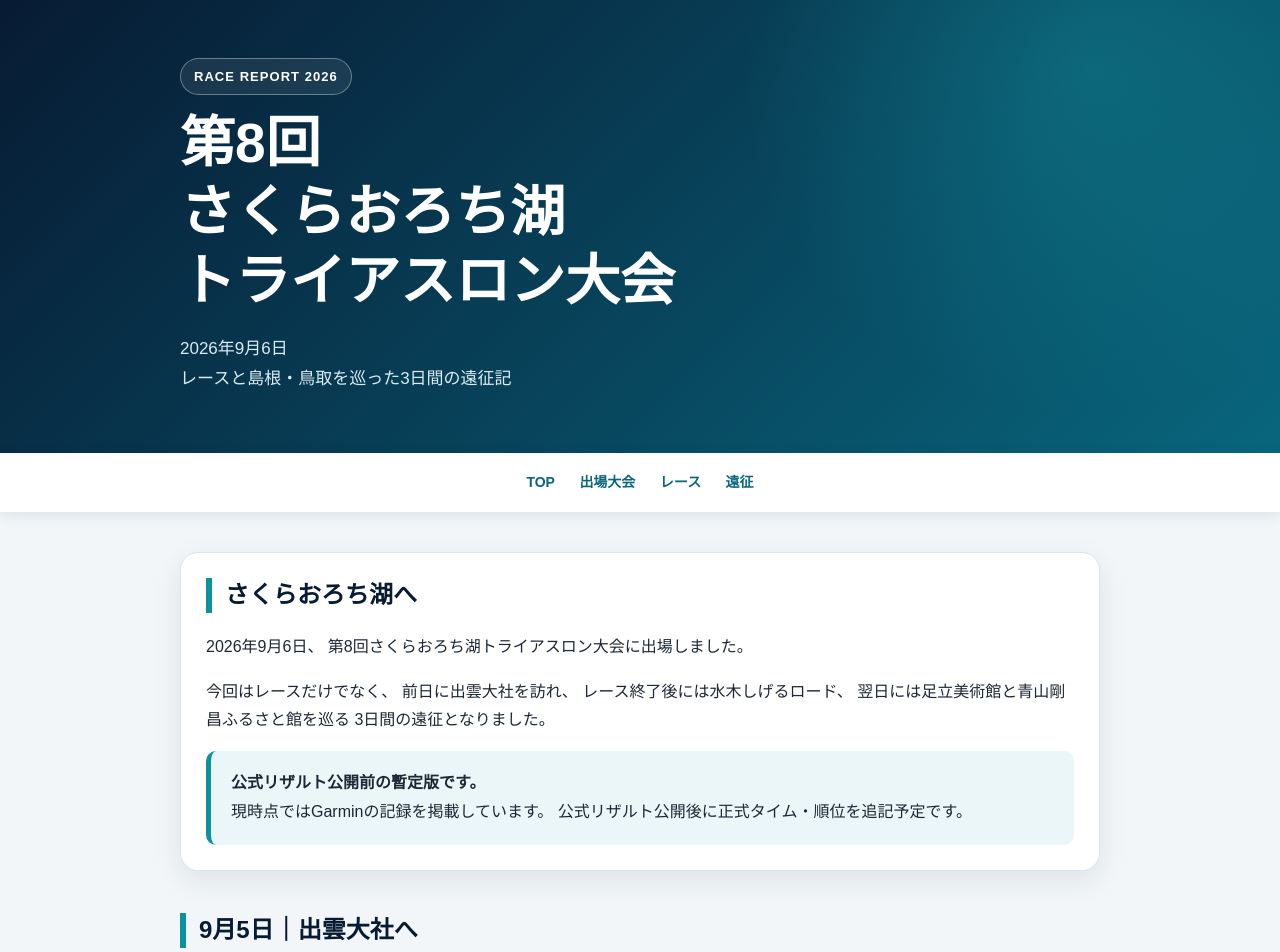
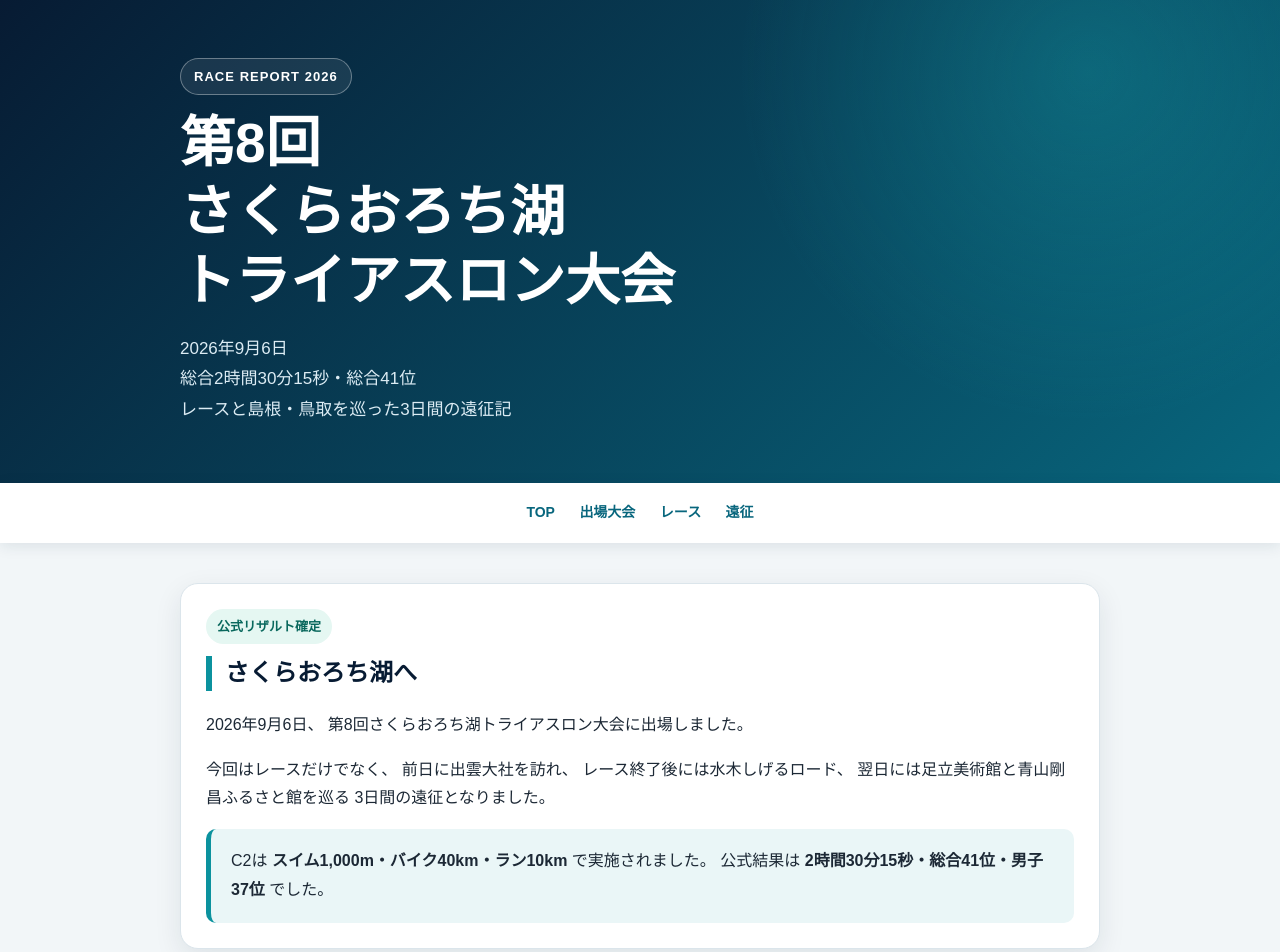
Before and after one commit to DISK1004/disk1004.github.io, a Jekyll site: the page built from sakura-orochi2026.html, in a window 1280 px wide. Shown: the top 952 px of the page. Built offline with Jekyll 4.4.1, drawn with Linux system fonts in a browser that asks for light colours; some of the changed text lies outside the part shown.

Commit message:
sakura-orochi2026.html の更新

```diff
--- a/sakura-orochi2026.html
+++ b/sakura-orochi2026.html
@@ -17,7 +32,7 @@
 
   <meta
     name="description"
-    content="2026年9月6日に開催された第8回さくらおろち湖トライアスロン大会のレースレビュー。Garmin暫定記録とともに、出雲大社、水木しげるロード、足立美術館、青山剛昌ふるさと館を巡った3日間の遠征を振り返ります。"
+    content="2026年9月6日に開催された第8回さくらおろち湖トライアスロン大会のレースレビュー。総合2時間30分15秒、総合41位、ラン12位。出雲大社、水木しげるロード、足立美術館、青山剛昌ふるさと館を巡った3日間の遠征も振り返ります。"
   >
 
   <title>
@@ -25,6 +40,7 @@
   </title>
 
   <style>
+
     :root {
       --navy: #071b33;
       --blue: #08667d;
@@ -35,6 +51,10 @@
       --muted: #667786;
       --border: #dbe5eb;
       --shadow: 0 9px 28px rgba(9, 35, 57, 0.09);
+      --green-bg: #e5f7f2;
+      --green-text: #09685d;
+      --gold-bg: #fff6dc;
+      --gold-text: #806000;
     }
 
     * {
@@ -49,7 +69,10 @@
       margin: 0;
       color: var(--text);
       background: var(--light);
-      font-family: Arial, "Noto Sans JP", sans-serif;
+      font-family:
+        Arial,
+        "Noto Sans JP",
+        sans-serif;
       line-height: 1.8;
     }
 
@@ -63,7 +86,10 @@
     }
 
     .container {
-      width: min(920px, calc(100% - 28px));
+      width: min(
+        920px,
+        calc(100% - 28px)
+      );
       margin: 0 auto;
     }
 
@@ -162,6 +188,17 @@
       background: #eaf6f7;
     }
 
+    .official-badge {
+      display: inline-block;
+      margin-bottom: 12px;
+      padding: 6px 11px;
+      color: var(--green-text);
+      border-radius: 999px;
+      background: var(--green-bg);
+      font-size: 13px;
+      font-weight: bold;
+    }
+
     .photo {
       overflow: hidden;
       margin: 22px 0;
@@ -251,6 +288,54 @@
       font-size: clamp(36px, 8vw, 55px);
     }
 
+    .rank-box {
+      display: grid;
+      grid-template-columns: repeat(3, 1fr);
+      gap: 13px;
+      margin: 22px 0;
+    }
+
+    .rank-item {
+      padding: 17px 12px;
+      text-align: center;
+      border: 1px solid var(--border);
+      border-radius: 14px;
+      background: #f7fbfc;
+    }
+
+    .rank-item span {
+      display: block;
+      color: var(--muted);
+      font-size: 12px;
+    }
+
+    .rank-item strong {
+      display: block;
+      margin-top: 5px;
+      color: var(--blue);
+      font-size: 22px;
+    }
+
+    .rank-item.highlight {
+      background: var(--gold-bg);
+    }
+
+    .rank-item.highlight strong {
+      color: var(--gold-text);
+    }
+
+    .analysis-box {
+      margin-top: 20px;
+      padding: 20px;
+      border-radius: 14px;
+      background: #f5fafb;
+      border: 1px solid var(--border);
+    }
+
+    .analysis-box strong {
+      color: var(--blue);
+    }
+
     .goal-box {
       padding: 25px;
       color: white;
@@ -323,19 +408,24 @@
     }
 
     @media (max-width: 650px) {
+
       header {
         padding: 45px 0;
       }
 
-      .race-summary {
+      .race-summary,
+      .rank-box {
         grid-template-columns: 1fr;
       }
 
       .card {
         padding: 20px;
       }
+
     }
+
   </style>
+
 </head>
 
 <body>
@@ -356,6 +446,7 @@
 
       <p class="hero-text">
         2026年9月6日<br>
+        総合2時間30分15秒・総合41位<br>
         レースと島根・鳥取を巡った3日間の遠征記
       </p>
 
@@ -391,6 +482,10 @@
 
         <div class="card">
 
+          <div class="official-badge">
+            公式リザルト確定
+          </div>
+
           <h2>
             さくらおろち湖へ
           </h2>
@@ -409,9 +504,16 @@
           </p>
 
           <div class="notice">
-            <strong>公式リザルト公開前の暫定版です。</strong><br>
-            現時点ではGarminの記録を掲載しています。
-            公式リザルト公開後に正式タイム・順位を追記予定です。
+            C2は
+            <strong>
+              スイム1,000m・バイク40km・ラン10km
+            </strong>
+            で実施されました。
+            公式結果は
+            <strong>
+              2時間30分15秒・総合41位・男子37位
+            </strong>
+            でした。
           </div>
 
         </div>
@@ -492,9 +594,10 @@
           </p>
 
           <p>
-            今回はスイムが
-            <strong>1000mに短縮</strong>
-            されて実施されました。
+            C2は10時スタート。
+            スイムは
+            <strong>1,000m</strong>
+            で実施されました。
           </p>
 
           <figure class="photo">
@@ -528,8 +631,8 @@
             </div>
 
             <div class="summary-item">
-              <span>最大目標</span>
-              <strong>OD SUB 2:30</strong>
+              <span>総合結果</span>
+              <strong>41位</strong>
             </div>
 
           </div>
@@ -541,10 +644,62 @@
       <section>
 
         <h2>
-          Garmin暫定記録
+          公式リザルト
         </h2>
 
         <div class="card">
+
+          <div class="big-time">
+
+            <span>
+              OFFICIAL FINISH TIME
+            </span>
+
+            <strong>
+              2:30:15
+            </strong>
+
+          </div>
+
+          <div class="rank-box">
+
+            <div class="rank-item">
+
+              <span>
+                総合順位
+              </span>
+
+              <strong>
+                41位
+              </strong>
+
+            </div>
+
+            <div class="rank-item">
+
+              <span>
+                男子順位
+              </span>
+
+              <strong>
+                37位
+              </strong>
+
+            </div>
+
+            <div class="rank-item highlight">
+
+              <span>
+                ラン順位
+              </span>
+
+              <strong>
+                12位
+              </strong>
+
+            </div>
+
+          </div>
 
           <div class="table-wrap">
 
@@ -553,47 +708,41 @@
               <thead>
                 <tr>
                   <th>区間</th>
-                  <th>距離</th>
-                  <th>タイム</th>
-                  <th>ペース・速度</th>
+                  <th>公式タイム</th>
+                  <th>順位</th>
                 </tr>
               </thead>
 
               <tbody>
 
                 <tr>
-                  <td>🏊 Swim</td>
-                  <td>848m</td>
-                  <td>22:20</td>
-                  <td>2:38 /100m</td>
+                  <td>🏊 Swim 1,000m</td>
+                  <td>22:50</td>
+                  <td>85位</td>
                 </tr>
 
                 <tr>
-                  <td>T1</td>
-                  <td>0.34km</td>
-                  <td>7:03</td>
-                  <td>-</td>
+                  <td>🚴 Bike Lap</td>
+                  <td>1:22:39</td>
+                  <td>45位</td>
                 </tr>
 
                 <tr>
-                  <td>🚴 Bike</td>
-                  <td>39.22km</td>
-                  <td>1:14:22</td>
-                  <td>31.6km/h</td>
+                  <td>Bike終了時</td>
+                  <td>1:45:28</td>
+                  <td>48位通過</td>
                 </tr>
 
                 <tr>
-                  <td>T2</td>
-                  <td>0.02km</td>
-                  <td>1:37</td>
-                  <td>-</td>
+                  <td>🏃 Run 10km</td>
+                  <td>44:48</td>
+                  <td>12位</td>
                 </tr>
 
                 <tr>
-                  <td>🏃 Run</td>
-                  <td>10.28km</td>
-                  <td>44:53</td>
-                  <td>4:22/km</td>
+                  <td><strong>総合</strong></td>
+                  <td><strong>2:30:15</strong></td>
+                  <td><strong>41位</strong></td>
                 </tr>
 
               </tbody>
@@ -602,27 +751,25 @@
 
           </div>
 
-          <div class="big-time">
-
-            <span>
-              Garmin各区間単純合計
-            </span>
+          <div class="analysis-box">
 
             <strong>
-              2:30:15
+              スイム85位 → バイク終了48位 → 総合41位
             </strong>
 
+            <p>
+              スイムでは大きく出遅れましたが、
+              バイクとランで順位を上げました。
+            </p>
+
+            <p>
+              特にランは
+              <strong>44分48秒・種目別12位</strong>。
+              得意種目のランが、
+              今回も総合順位を押し上げる大きな武器となりました。
+            </p>
+
           </div>
-
-          <p>
-            これはGarminで記録された各区間を単純に合計した暫定値です。
-            公式記録ではありません。
-          </p>
-
-          <p>
-            また、大会のスイム設定距離は1000mでしたが、
-            Garminでは848mと記録されています。
-          </p>
 
         </div>
 
@@ -637,9 +784,16 @@
         <div class="card">
 
           <p>
-            Garminでは
-            <strong>848m・22分20秒・2分38秒/100m</strong>
-            を記録しました。
+            公式記録は
+            <strong>
+              1,000m・22分50秒・85位
+            </strong>
+            でした。
+          </p>
+
+          <p>
+            Garminでは848m・22分20秒と記録されましたが、
+            今回は大会公式の1,000m・22分50秒を正式記録として扱います。
           </p>
 
           <p>
@@ -654,14 +808,14 @@
           </p>
 
           <p>
-            今回は大会設定距離とGarminのGPS計測に差があるため、
-            この数字だけで1500mの実力を判断せず、
-            公式リザルト公開後に改めて評価します。
+            それでも種目別85位。
+            総合順位をさらに上げるためには、
+            ここが最大の改善ポイントです。
           </p>
 
           <p>
             OD2時間30分切りに向けて、
-            スイムは引き続き最優先の強化種目です。
+            スイムは引き続き最優先で強化していきます。
           </p>
 
         </div>
@@ -690,25 +844,94 @@
           </figure>
 
           <p>
-            Garminでは
-            <strong>39.22km・1時間14分22秒・平均31.6km/h</strong>
-            を記録しました。
+            公式バイクラップは
+            <strong>
+              1時間22分39秒・45位
+            </strong>
+            でした。
           </p>
 
           <p>
-            OD40kmで現在目標としているのは
-            <strong>1時間10〜12分</strong>。
+            バイク終了時点では
+            <strong>
+              1時間45分28秒・48位通過
+            </strong>。
           </p>
 
           <p>
-            目標達成のためには、
-            さらに巡航速度を引き上げる必要があります。
+            Garminのロードサイクリング記録では、
+            実走39.14km・1時間14分14秒・平均31.6km/hでした。
+          </p>
+
+          <div class="table-wrap">
+
+            <table>
+
+              <thead>
+                <tr>
+                  <th>Garmin Bike Data</th>
+                  <th>記録</th>
+                </tr>
+              </thead>
+
+              <tbody>
+
+                <tr>
+                  <td>距離</td>
+                  <td>39.14km</td>
+                </tr>
+
+                <tr>
+                  <td>走行時間</td>
+                  <td>1:14:14</td>
+                </tr>
+
+                <tr>
+                  <td>平均速度</td>
+                  <td>31.6km/h</td>
+                </tr>
+
+                <tr>
+                  <td>平均パワー</td>
+                  <td>196W</td>
+                </tr>
+
+                <tr>
+                  <td>Normalized Power</td>
+                  <td>218W</td>
+                </tr>
+
+                <tr>
+                  <td>平均ケイデンス</td>
+                  <td>87rpm</td>
+                </tr>
+
+                <tr>
+                  <td>総上昇量</td>
+                  <td>348m</td>
+                </tr>
+
+              </tbody>
+
+            </table>
+
+          </div>
+
+          <p>
+            アップダウンのあるコースで、
+            GarminではNP218Wを記録しました。
           </p>
 
           <p>
-            FTP向上だけでなく、
-            一定出力を長時間維持する能力、
-            そしてその後のランへ余力を残す走りを強化していきます。
+            今後はFTPそのものを引き上げ、
+            同じレース出力でも余裕を持って走れる状態を目指します。
+          </p>
+
+          <p>
+            OD40kmでの目標は
+            <strong>
+              1時間10〜12分
+            </strong>です。
           </p>
 
         </div>
@@ -737,26 +960,46 @@
           </figure>
 
           <p>
-            Garminでは
-            <strong>10.28km・44分53秒・4分22秒/km</strong>
-            を記録しました。
+            公式記録は
+            <strong>
+              10km・44分48秒・種目別12位
+            </strong>
+            でした。
           </p>
 
           <p>
-            ランは自分の得意種目ですが、
-            トライアスロンではラン単体の走力だけではなく、
-            スイムとバイクを終えた状態で
-            どれだけ走力を残せるかが重要です。
+            今回の3種目の中で、
+            最も順位が高かったのがランです。
+          </p>
+
+          <p>
+            スイム85位、
+            バイク45位に対して、
+            ランは12位。
+          </p>
+
+          <p>
+            得意種目として、
+            レース後半で順位を上げることができました。
           </p>
 
           <p>
             ODでの目標は
-            <strong>10km 39〜40分</strong>。
+            <strong>
+              10km 39〜40分
+            </strong>。
           </p>
 
           <p>
-            ランは能力維持を中心とし、
-            今後も練習時間はスイムとバイクへ重点的に配分します。
+            ただし、
+            現状ではランよりもスイムとバイクに
+            大きな改善余地があります。
+          </p>
+
+          <p>
+            今後もランは週3回程度を基本とし、
+            能力を維持しながら、
+            練習時間をスイムとバイクへ優先的に配分していきます。
           </p>
 
         </div>
@@ -766,31 +1009,87 @@
       <section>
 
         <h2>
-          トランジション
+          Garminで見るトランジション
         </h2>
 
         <div class="card">
 
           <p>
-            Garminでは、
-            T1が<strong>7分03秒</strong>、
-            T2が<strong>1分37秒</strong>でした。
+            Garminのマルチスポーツ記録では、
+            T1が
+            <strong>7分03秒</strong>、
+            T2が
+            <strong>1分37秒</strong>
+            でした。
           </p>
 
           <p>
-            合計は
+            Garmin上の合計は
             <strong>8分40秒</strong>。
           </p>
 
           <p>
-            現在のODでの目標は
-            トランジション合計<strong>5分以内</strong>です。
+            ただし、
+            公式リザルトではT1・T2が独立した項目として
+            掲載されていないため、
+            これはGarmin上の参考値として扱います。
           </p>
 
           <p>
-            ただしGarminの区間と大会公式の計測区間が
-            完全に一致するとは限らないため、
-            公式リザルト公開後に改めて確認します。
+            ODでの目標は
+            トランジション合計
+            <strong>5分以内</strong>
+            です。
+          </p>
+
+        </div>
+
+      </section>
+
+      <section>
+
+        <h2>
+          今回のレースを振り返って
+        </h2>
+
+        <div class="card">
+
+          <p>
+            最終結果は
+            <strong>
+              2時間30分15秒・総合41位・男子37位
+            </strong>
+            でした。
+          </p>
+
+          <p>
+            数字だけを見ると2時間30分に非常に近い結果ですが、
+            今回はスイムが1,000mだったため、
+            通常のオリンピックディスタンスでの
+            2時間30分切り達成とはなりません。
+          </p>
+
+          <p>
+            一方で、
+            今回の種目別順位を見ると、
+            今後取り組むべきことは非常に明確になりました。
+          </p>
+
+          <p>
+            <strong>
+              Swim：85位<br>
+              Bike：45位<br>
+              Run：12位
+            </strong>
+          </p>
+
+          <p>
+            ランはすでに大きな武器になっています。
+          </p>
+
+          <p>
+            これから総合タイムと順位を大きく伸ばすには、
+            スイムの底上げとバイク強化が必要です。
           </p>
 
         </div>
@@ -832,204 +1131,4 @@
 
             <img
               src="{{ '/20260906_171702.jpg' | relative_url }}"
-              alt="水木しげるロードのねずみ男ベンチ"
-            >
-
-            <figcaption>
-              ねずみ男のベンチ
-            </figcaption>
-
-          </figure>
-
-          <p>
-            トライアスロン遠征では、
-            大会だけでなく、
-            普段なかなか訪れない土地を巡れることも楽しみの一つです。
-          </p>
-
-        </div>
-
-      </section>
-
-      <section>
-
-        <h2>
-          9月7日｜足立美術館
-        </h2>
-
-        <div class="card">
-
-          <p>
-            レース翌日は足立美術館へ。
-          </p>
-
-          <figure class="photo">
-
-            <img
-              src="{{ '/20260907_113205.jpg' | relative_url }}"
-              alt="足立美術館の日本庭園"
-            >
-
-            <figcaption>
-              足立美術館の日本庭園
-            </figcaption>
-
-          </figure>
-
-          <p>
-            前日のトライアスロンとはまったく違った雰囲気の中、
-            日本庭園を眺めながら過ごしました。
-          </p>
-
-        </div>
-
-      </section>
-
-      <section>
-
-        <h2>
-          青山剛昌ふるさと館へ
-        </h2>
-
-        <div class="card">
-
-          <p>
-            今回の遠征最後の目的地は、
-            青山剛昌ふるさと館。
-          </p>
-
-          <figure class="photo">
-
-            <img
-              src="{{ '/20260907_132841.jpg' | relative_url }}"
-              alt="青山剛昌ふるさと館周辺の名探偵コナン像"
-            >
-
-            <figcaption>
-              青山剛昌ふるさと館周辺
-            </figcaption>
-
-          </figure>
-
-          <p>
-            出雲から始まり、
-            さくらおろち湖、境港、足立美術館、
-            そして青山剛昌ふるさと館まで。
-          </p>
-
-          <p>
-            トライアスロンと観光の両方を楽しんだ
-            3日間の遠征となりました。
-          </p>
-
-        </div>
-
-      </section>
-
-      <section>
-
-        <div class="goal-box">
-
-          <h2>
-            ODサブ2時間30分へ
-          </h2>
-
-          <p>
-            今回はスイムが1000mに短縮されたため、
-            通常のオリンピックディスタンスとの
-            単純比較はできません。
-          </p>
-
-          <p>
-            それでも、
-            Garminの記録から現在地を確認することができました。
-          </p>
-
-          <p>
-            今後の優先順位は変わりません。
-          </p>
-
-          <p>
-            <strong>
-              ① スイム強化<br>
-              ② バイク強化<br>
-              ③ ラン能力の維持
-            </strong>
-          </p>
-
-          <p>
-            現在の目標は、
-          </p>
-
-          <p>
-            Swim 1500m：33〜35分<br>
-            Bike 40km：1時間10〜12分<br>
-            Run 10km：39〜40分<br>
-            Transition：合計5分以内<br>
-            FTP：240W → 250W
-          </p>
-
-          <p>
-            最大の目標は、
-            <strong>オリンピックディスタンス2時間30分切り</strong>。
-          </p>
-
-          <p>
-            公式リザルト公開後には、
-            正式タイム・順位・各パート順位を追加し、
-            OD換算も含めて改めて分析します。
-          </p>
-
-        </div>
-
-      </section>
-
-      <section>
-
-        <div class="next-race">
-
-          <span>
-            NEXT RACE
-          </span>
-
-          <strong>
-            鈴鹿エンデューロ 2026
-          </strong>
-
-          <p>
-            8時間エンデューロ<br>
-            2026年11月14日
-          </p>
-
-          <p>
-            次は鈴鹿サーキット。<br>
-            ODサブ2時間30分へ向けて、
-            バイク能力をさらに引き上げます。
-          </p>
-
-          <a
-            class="back-button"
-            href="{{ '/races.html' | relative_url }}"
-          >
-            出場大会一覧へ
-          </a>
-
-        </div>
-
-      </section>
-
-    </div>
-
-  </main>
-
-  <footer>
-
-    <p>
-      © 2026 薬剤師トライアスリートへの道
-    </p>
-
-  </footer>
-
-</body>
-
-</html>
+              alt="水木しげ
```
Also changed, not shown: other parts of sakura-orochi2026.html (+15 -0 lines).
